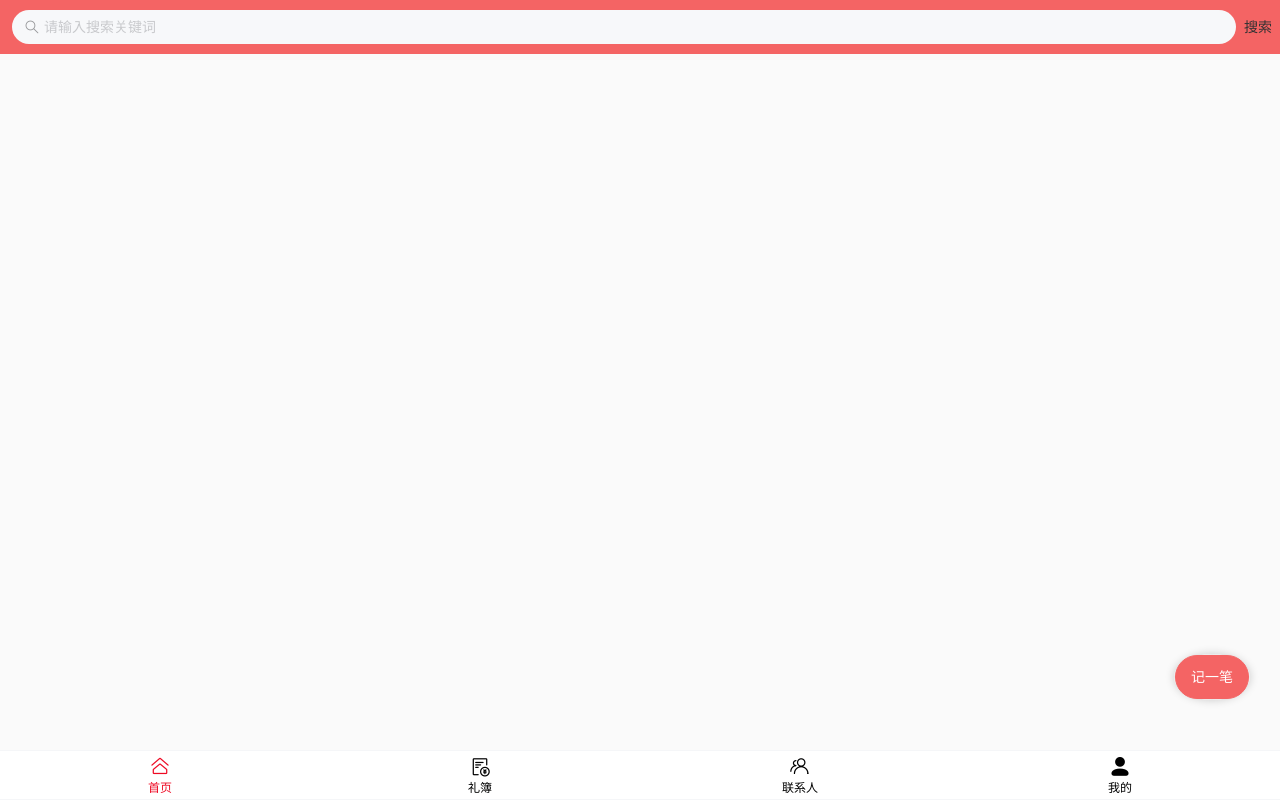
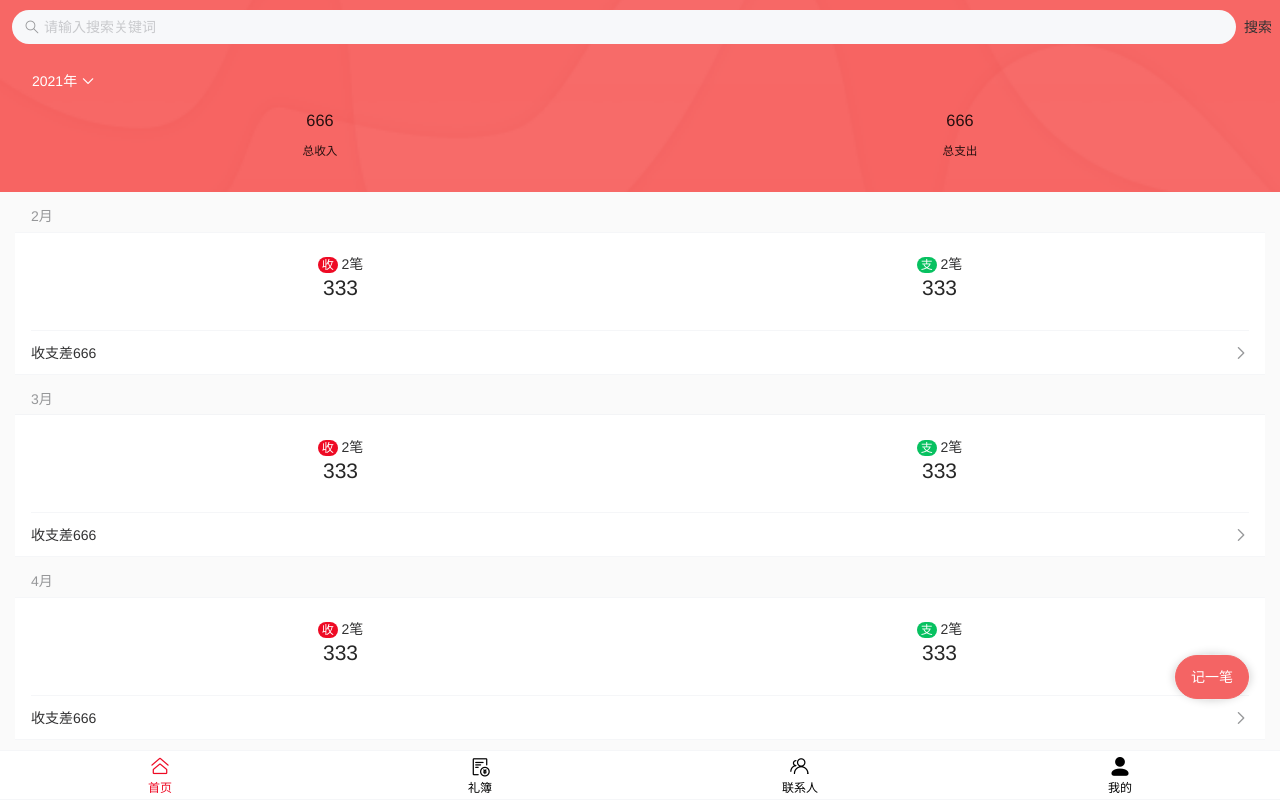
Before and after one commit to micahh28/hhgiftcash, a Vue app: page / in a window 1280 px wide. Shown: the top 800 px of the page. Built offline with nearby package versions, Linux system fonts and the light colour scheme.

Commit message:
新增 首页界面

```diff
--- a/src/assets/css/base.css
+++ b/src/assets/css/base.css
@@ -42,7 +42,7 @@ a {
   }
 
 .app-content{
-	margin-left: 20px; margin-right: 20px
+	margin-left: 15px; margin-right: 15px
   }
 
 .clear-fix::after {
--- a/src/views/home/Home.vue
+++ b/src/views/home/Home.vue
@@ -1,34 +1,104 @@
 <template>
   <div>
+    <div class="home-head">
+      <!-- 搜索框 -->
+      <form action="/">
         <van-search
           v-model="searchKeyword"
           show-action
           shape="round"
-      background="#f46464"
+          background="transparent"
           placeholder="请输入搜索关键词"
+          @search="onSearch"
         >
           <template #action>
-        <span @click="onSearch">搜索</span>
+            <div @click="onSearch">搜索</div>
           </template>
         </van-search>
-    <div class="add">
-      <!-- <van-icon name="records" /> -->
+      </form>
+
+      <div style="padding: 2vh 32px">
+        <label style="color: #fff"
+          >2021年 <van-icon name="arrow-down" color="#fff"
+        /></label>
+      </div>
+
+      <!-- 年度统计 -->
+      <van-row type="flex" justify="center" class="home-head_alltotal">
+        <van-col span="12">
+          <h3>{{ allincome }}</h3>
+          <h5>总收入</h5>
+        </van-col>
+        <van-col span="12">
+          <h3>{{ allexpense }}</h3>
+          <h5>总支出</h5>
+        </van-col>
+      </van-row>
+    </div>
+
+    <!-- 主体内容 -->
+    <div class="app-content">
+      <div v-for="bill in MonthlyBills" :key="bill.month">
+        <van-cell-group :title="bill.month">
+          <van-cell>
+            <!-- 使用 title 插槽来自定义标题 -->
+            <template #title>
+              <van-row type="flex" justify="center" class="cell-month_data">
+                <van-col span="12">
+                  <div><van-tag round  type="danger">收</van-tag> 2笔</div>
+                  <h2>333</h2>
+                </van-col>
+                <van-col span="12">
+                  <div><van-tag round  type="success">支</van-tag> 2笔</div>
+                  <h2>333</h2>
+                </van-col>
+              </van-row>
+            </template>
+          </van-cell>
+          <van-cell value="收支差666" is-link />
+        </van-cell-group>
+      </div>
+    </div>
+
+    <!-- 添加按钮 -->
+    <div class="home-add">
       <van-button round color="#f46464" to="/shipform">记一笔</van-button>
     </div>
   </div>
 </template>
 
 <script>
-import { Search, Button } from "vant";
+import { Search, Button, Col, Row, Cell, CellGroup ,Tag } from "vant";
 export default {
   name: "Home",
   components: {
     [Search.name]: Search,
     [Button.name]: Button,
+    [Col.name]: Col,
+    [Row.name]: Row,
+    [Cell.name]: Cell,
+    [CellGroup.name]: CellGroup,
+     [Tag.name]: Tag,
+  },
+  computed: {
+    allexpense() {
+      return 666;
+    },
+    allincome() {
+      return 666;
+    },
   },
   data() {
     return {
       searchKeyword: "",
+      MonthlyBills: [
+        { month: "2月", extotal: 555, intotal: 666 },
+        { month: "3月", extotal: 555, intotal: 666 },
+        { month: "4月", extotal: 555, intotal: 666 },
+        { month: "5月", extotal: 555, intotal: 666 },
+        { month: "6月", extotal: 555, intotal: 666 },
+        { month: "7月", extotal: 555, intotal: 666 },
+      ],
     };
   },
   methods: {
@@ -40,12 +110,29 @@ export default {
 </script>
 
 <style>
-.add {
+.home-head {
+  height: 24vh;
+  background-image: url(../../assets/img/giftbook/bg_summary.png);
+  background-position: center;
+  background-size: cover;
+  background-repeat: no-repeat;
+}
+.home-head_alltotal {
+  text-align: center;
+  color: #fff;
+  font-weight: normal;
+}
+.cell-month_data {
+  padding: 10px;
+  text-align: center;
+}
+.home-add {
   position: fixed;
   bottom: 100px;
   right: 30px;
   border-radius: 50%;
   border: 1px solid #e9e9e9;
   box-shadow: 0px 0px 10px 0px rgba(0, 0, 0, 0.2);
+  z-index: 999;
 }
 </style>
--- a/src/views/profile/profile.vue
+++ b/src/views/profile/profile.vue
@@ -1,6 +1,6 @@
 <template>
 	<div>
-		<div>我的1</div>
+		<div>加班加点开发中...</div>
 	</div>
 </template>
 
```
Lines whose indentation alone changed are shown as unchanged.
